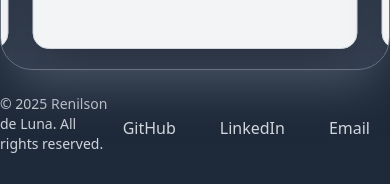
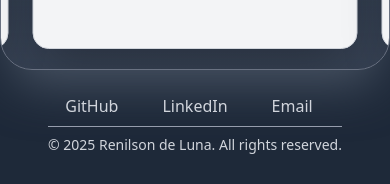
Before and after one commit to LunaRenilson/lunarenilson.github.io, a React (Vite) app: page / in a window 390 px wide. Shown: the part 1445-1629 px from the top of the page. Built offline with nearby package versions, Linux system fonts and the light colour scheme.

Commit message:
responsive footer

```diff
--- a/src/components/Footer.jsx
+++ b/src/components/Footer.jsx
@@ -3,8 +3,8 @@ import { FaEnvelope, FaGithub, FaLinkedin } from "react-icons/fa";
 function Footer() {
   return (
     <footer className="w-full bottom-0 left-0">
-      <div className="w-full py-6 bg-gray-800 text-gray-300 flex justify-around items-center">
-        <span className="text-sm mb-2">
+      <div className="w-full py-6 bg-gray-800 text-gray-300 flex flex-col-reverse sm:flex-row justify-around items-center">
+        <span className="text-sm mb-2 border-t-1 border-gray-400 pt-2 mt-2 sm:border-0">
           © {new Date().getFullYear()} Renilson de Luna. All rights reserved.
         </span>
         <div className="flex gap-4">
```
